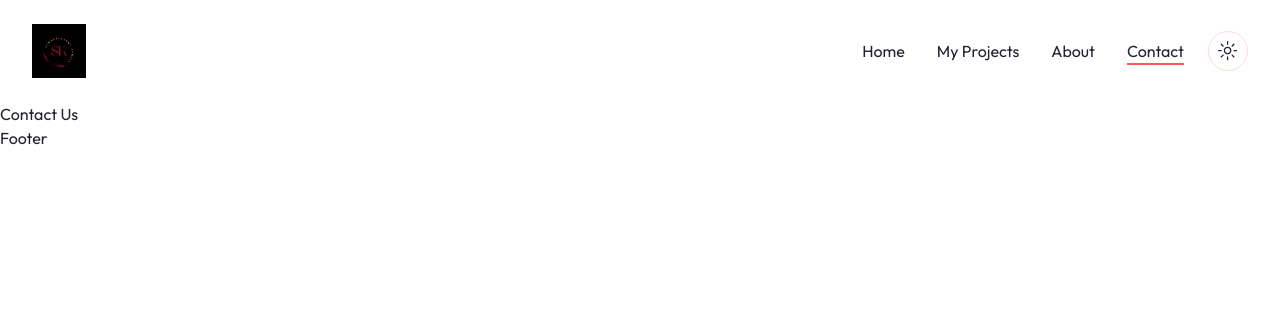
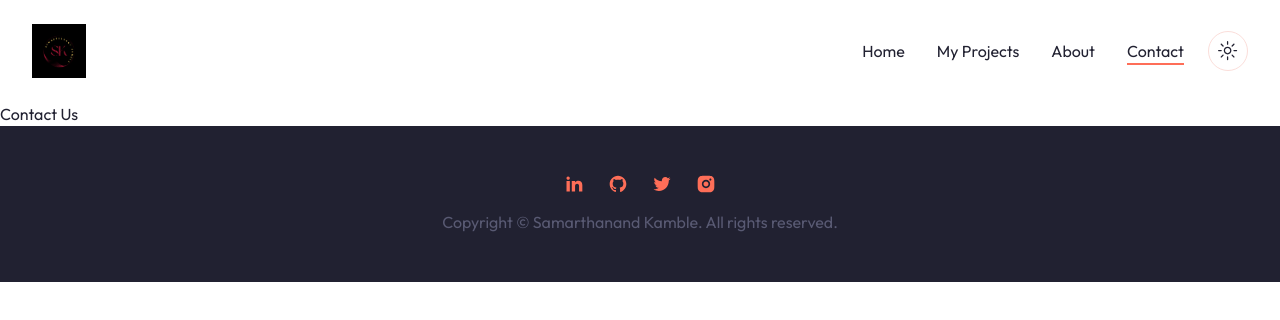
Before and after one commit to SamarthanandKamble/Portfolio, a Next.js app: page /contact in a window 1280 px wide. Shown: the top 320 px of the page. Built offline with nearby package versions, Linux system fonts and the light colour scheme.

Commit message:
Implemented footer section

```diff
--- a/app/globals.css
+++ b/app/globals.css
@@ -11,10 +11,10 @@
       --card-foreground: 240 19% 16%;
       --popover: 0 0% 100%;
       --popover-foreground: 240 10% 3.9%;
-      --primary: 0 99% 67%;
-      --primary-foreground: 300 0% 100%
-      --secondary:  240 19% 16%;
-      --secondary-foreground:300 0% 100%
+      --primary: 8 99% 67%;
+      --primary-foreground: 300 0% 100%;
+      --secondary: 240 19% 16%;
+      --secondary-foreground:300 0% 100%;
       --tertiary: 27 82% 98%;
       --muted: 60 4.8% 95.9%;
       --muted-foreground: 237 13% 40%;
--- a/app/page.jsx
+++ b/app/page.jsx
@@ -1,4 +1,6 @@
 import About from "@/components/About";
+import Cta from "@/components/Cta";
+import Footer from "@/components/Footer";
 import Hero from "@/components/Hero";
 import Reviews from "@/components/Reviews";
 import Services from "@/components/Services";
@@ -11,6 +13,7 @@
       <Services />
       <Work />
       <Reviews />
+      <Cta />
     </main>
   );
 }
--- a/app/template.jsx
+++ b/app/template.jsx
@@ -21,7 +21,7 @@
       </motion.main>
 
       <span
-        style={{ transform: `translateX(${completion - 100}%)` }}
+        style={{ transform: `translateY(${completion - 100}%)` }}
         className="fixed z-50 bg-primary w-1 top-0 bottom-0 transition-all duration-700"
       ></span>
     </>
--- /dev/null
+++ b/components/Cta.jsx
@@ -0,0 +1,22 @@
+"use client";
+
+import Link from "next/link";
+import { Button } from "./ui/button";
+const Cta = () => {
+  return (
+    <section className="py-24 bg-tertiary dark:bg-secondary/40">
+      <div className="container mx-auto">
+        <div className="flex flex-col items-center">
+          <h2 className="h2 max-w-xl text-center mb-8">
+            Prepared to turn your ideas into reality? I'm here to help!
+          </h2>
+          <Link href="/contact">
+            <Button>Contact me</Button>
+          </Link>
+        </div>
+      </div>
+    </section>
+  );
+};
+
+export default Cta;
--- a/components/Footer.jsx
+++ b/components/Footer.jsx
@@ -1,7 +1,23 @@
-import React from "react";
+import Socials from "./Socials";
 
 const Footer = () => {
-  return <div>Footer</div>;
+  return (
+    <footer className="bg-secondary py-12">
+      <div className="container mx-auto">
+        <div className="flex flex-col items-center justify-between">
+          <Socials
+            containerStyles={"flex gap-x-6 mx-auto xl:mx-0 mb-4"}
+            iconsStyles={
+              "text-primary dark:text-white/70 text-[20px] hover:text-white dark:hover:text-primary transition-all"
+            }
+          />
+          <div className="text-muted-foreground">
+            Copyright &copy; Samarthanand Kamble. All rights reserved.
+          </div>
+        </div>
+      </div>
+    </footer>
+  );
 };
 
 export default Footer;
```
